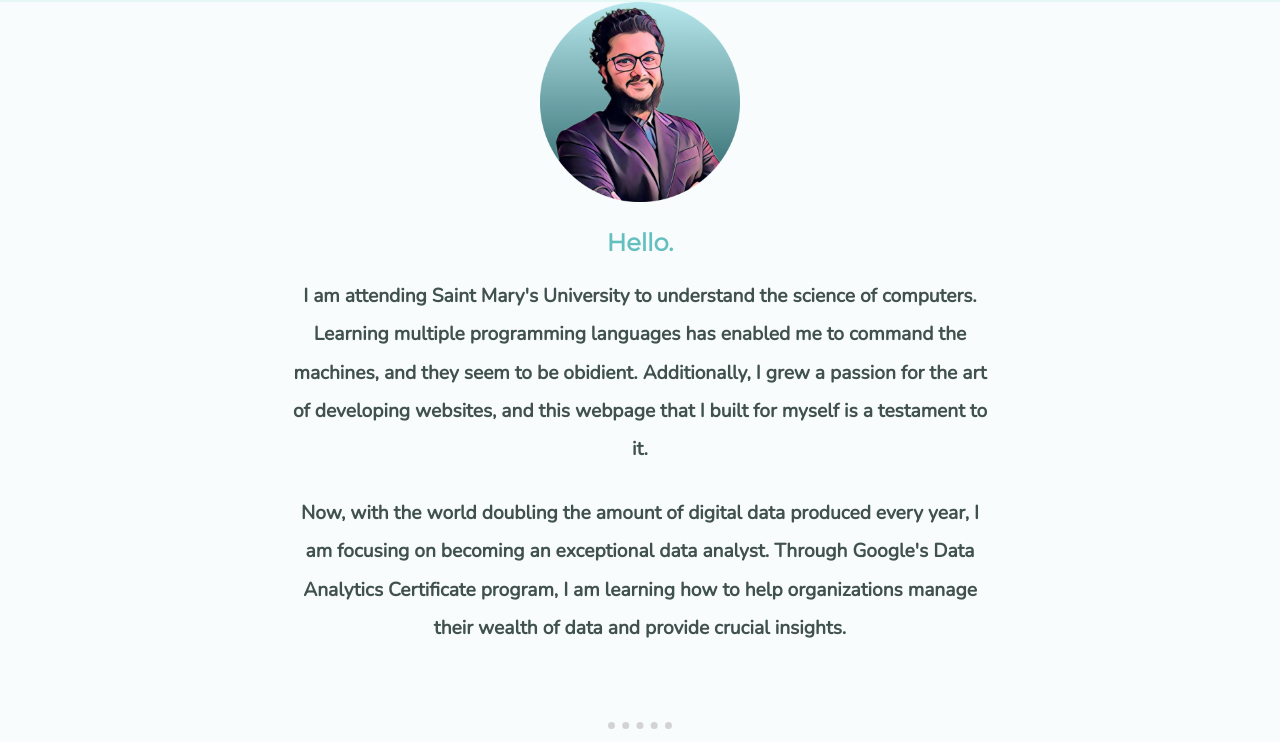
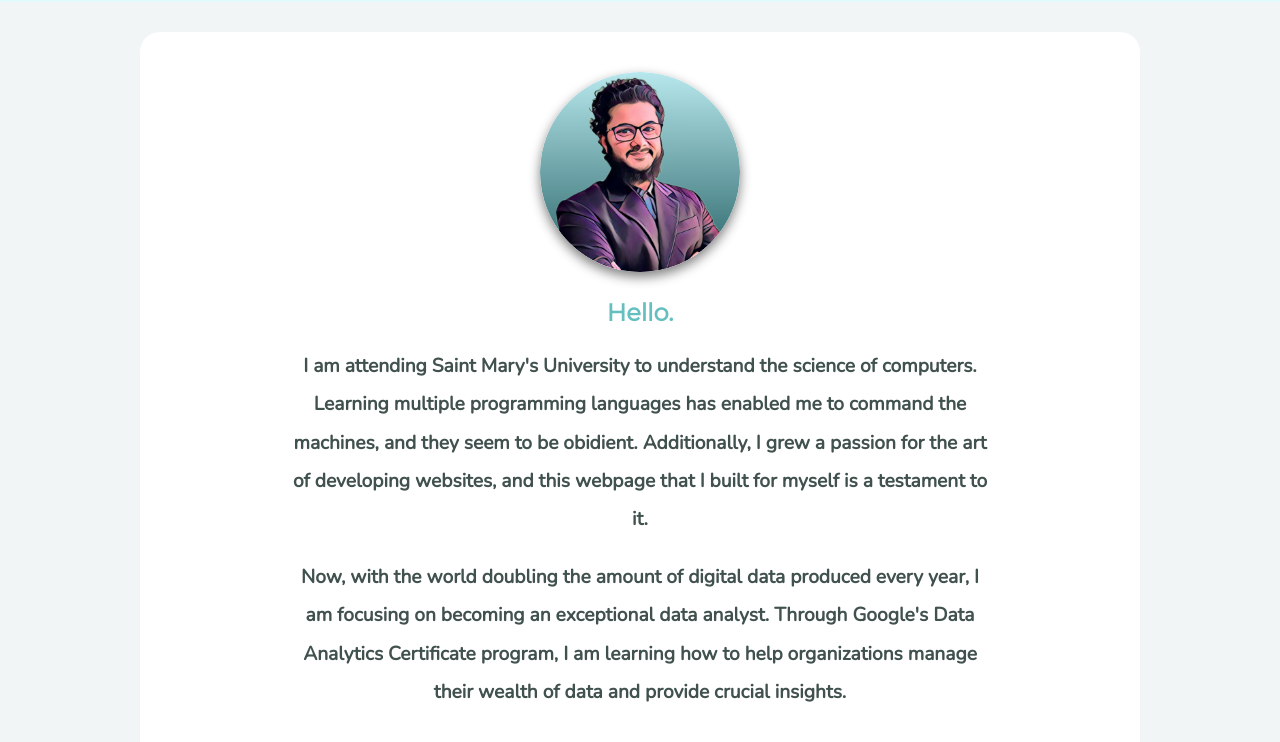
Before and after one commit to mdgolamfardin/Portfolio-Website, a plain HTML site: page index.html in a window 1280 px wide. Shown: the part 778-1520 px from the top of the page. Drawn offline with nearby package versions, Linux system fonts and the light colour scheme; a web font is replaced by a local one.

Commit message:
added shape to profile pic
removed hr elements, made contents' background color lighter, fixed the about section

```diff
--- a/css/styles.css
+++ b/css/styles.css
@@ -1,6 +1,6 @@
 
 body {
-  background-color: rgb(248, 252, 252);
+  background-color: rgb(241, 245, 245);
   text-align: center;
   margin: 0;
   font-family: Nunito, sans-serif;
@@ -54,7 +54,12 @@
   margin: 75px auto 75px;
 }
 
+
 /************************* Class Selectors **********************************/
+
+.about {
+  padding: 40px 150px;
+}
 
 .about h2 {
   font-size: 1.5rem;
@@ -62,18 +67,20 @@
 
 .about p {
   font-size: 1.2rem;
-  width: 55%;
-  margin: 0 auto 25px;
 }
 
-.skill {
-  width: 100%;
+.contents {
+  margin: 30px 0;
+  display: inline-flex;
+  width: 1000px;
+  flex-direction: column;
+  gap: 30px;
 }
 
-.about p {
-  font-size: 1.2rem;
-  width: 55%;
-  margin: 0 auto 25px;
+.contents section {
+  background-color: white;
+  border-radius: 20px;
+
 }
 
 
@@ -139,7 +146,7 @@
   margin: 0;
   position: relative;
   padding-top: 100px;
-  background-color: #e4f9f5;
+  background-color: #e4fafa;
 }
 
 .mountain {
@@ -151,6 +158,8 @@
 }
 
 .profile-pic {
+  border-radius: 100px;
+  box-shadow: 0 5px 12px  gray;
   height: 200px;
   width: 200px;
 }
@@ -167,6 +176,10 @@
   animation-name: moveCloud2;
   animation-duration: 1s;
   animation-timing-function: ease-out;
+}
+
+.skill {
+  width: 100%;
 }
 
 .skill-image-1 {
--- a/index.html
+++ b/index.html
@@ -41,8 +41,6 @@
         </div>
       </section>
 
-      <hr>
-
       <section class="skills">
         <h2 class="skill-title">My Skills</h2>
         <div class="top-skill-row skill-row">
@@ -74,15 +72,12 @@
         </div>
       </section>
 
-      <hr>
-
       <section class="Weaknesses">
         <h2 class="skill-title">My Weaknesses</h2>
 
         <h3 class="nope">Umm... Let's skip this part.</h3>
       </section>
 
-      <hr>
     </section>
 
 
```
